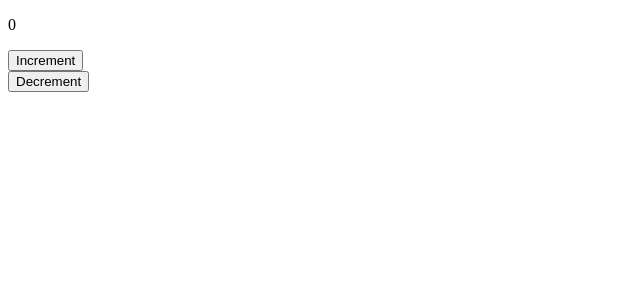
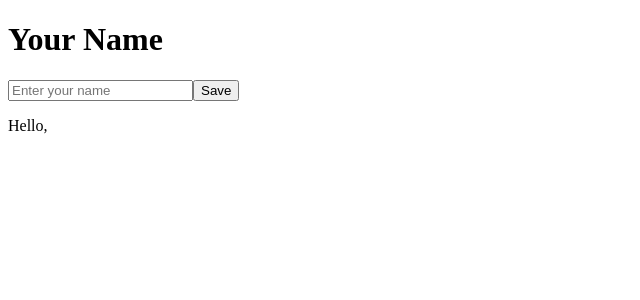
Before and after one commit to fuinodev/react-fundementals, a React (Vite) app: page / in a window 1280 px wide. Shown: the top 300 px of the page, without its empty margins (0-640 px from the left). Built offline with nearby package versions, Linux system fonts and the light colour scheme.

Commit message:
yourname with localstorage

```diff
--- a/src/App.jsx
+++ b/src/App.jsx
@@ -1,15 +1,31 @@
 import { useState } from "react";
-import ComponentOne from "./components/ComponentOne";
-import ComponentTwo from "./components/ComponentTwo";
 
 const App = () => {
-  const [count, setCount] = useState(0);
+  const [name, setName] = useState(
+    localStorage.getItem("name") || ""
+  );
+
+  const saveName = () => {
+    localStorage.setItem("name", name);
+  };
 
   return (
     <div>
-      <ComponentOne count={count} onClickHandler={() => setCount(count + 1)} />
-      <ComponentTwo count={count} onClickHandler={() => setCount(count - 1)} />
-  </div>
+      <h1>Your Name</h1>
+
+      <input
+        type="text"
+        placeholder="Enter your name"
+        value={name}
+        onChange={(e) => setName(e.target.value)}
+      />
+
+      <button onClick={saveName}>
+        Save
+      </button>
+
+      <p>Hello, {name}</p>
+    </div>
   );
 };
 
```
